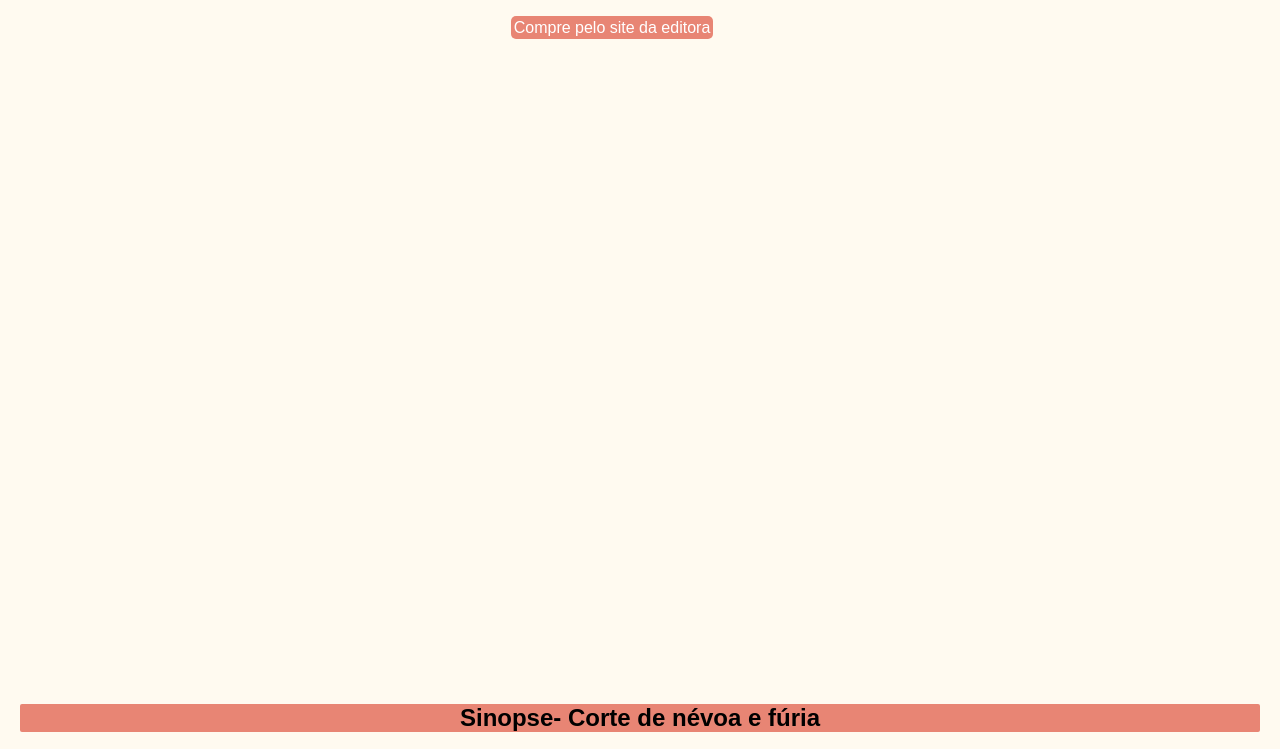
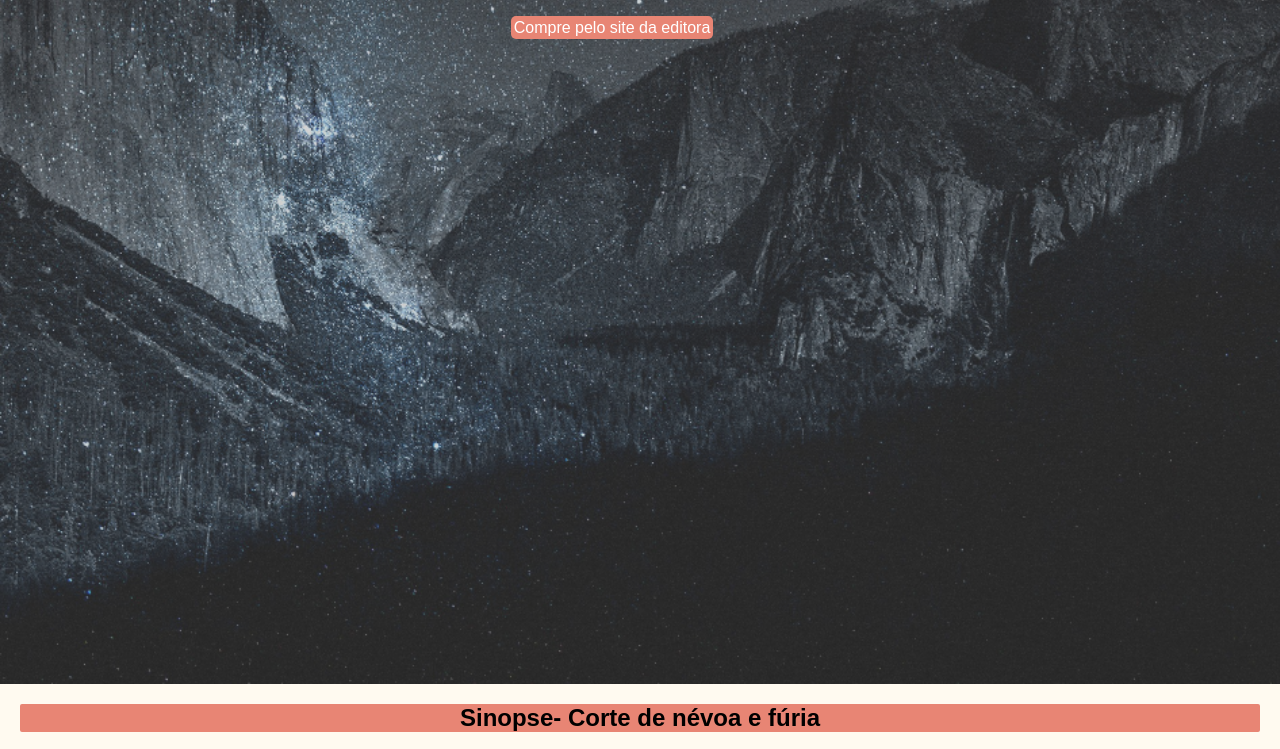
Before and after one commit to BiaAlvesDeLima/Desafiodois, a plain HTML site: page index.html in a window 1280 px wide. Shown: the part 217-966 px from the top of the page. Drawn offline with Linux system fonts and the light colour scheme; a script that the page names is missing.

Commit message:
Update style.css

```diff
--- a/style.css
+++ b/style.css
@@ -6,7 +6,7 @@ body {
 }
 
 .cabecalho{
-  background-image: url(velaris2.png);
+  background-image: url(velaris2.jpg);
   height: 900px;
   background-size: cover;
   padding-top: 1px;
```
